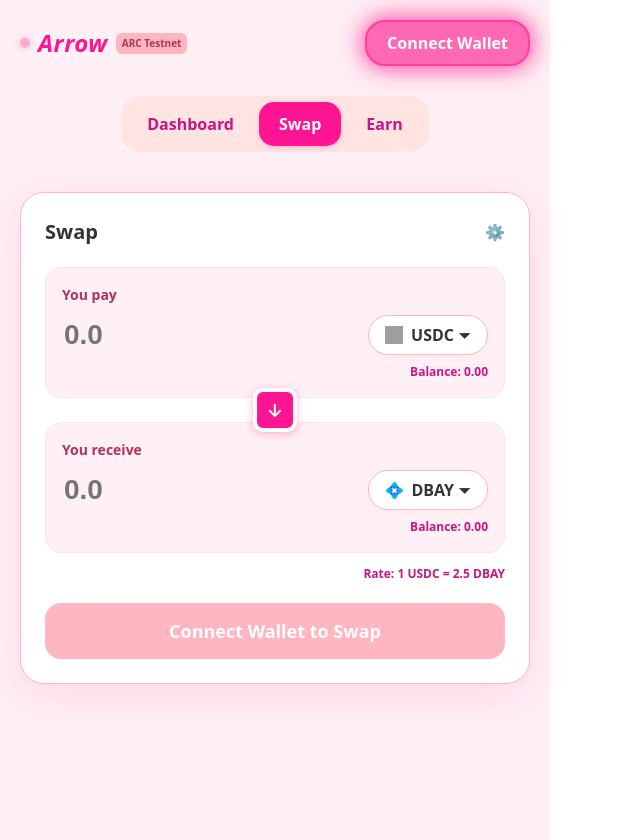
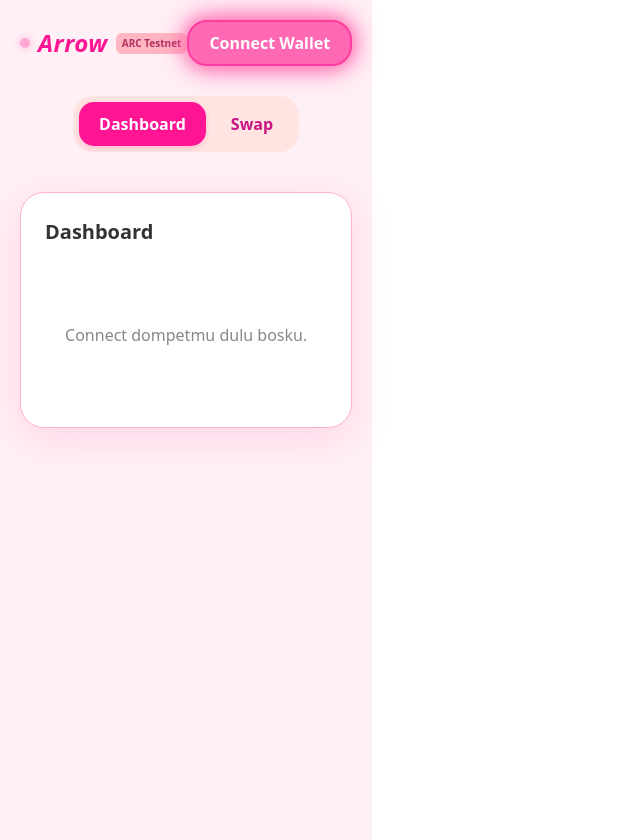
Before and after one commit to nbaeti630-ui/arrow-arc-testnet, a React (Vite) app: page / in a window 1280 px wide. Shown: the whole page, without its empty margins (0-640 px from the left). Built offline with nearby package versions, Linux system fonts and the light colour scheme; grey boxes are pictures that could not be loaded.

Commit message:
Update App.tsx

```diff
--- a/src/App.tsx
+++ b/src/App.tsx
@@ -26,27 +26,27 @@ const styles = {
   cardHeader: { display: "flex", justifyContent: "space-between", alignItems: "center", marginBottom: "20px" },
   cardTitle: { margin: 0, fontSize: "20px", color: "#333", fontWeight: "900" },
 
-  // Gaya tambahan untuk Swap
-  inputBox: { backgroundColor: "#fff0f5", borderRadius: "16px", padding: "16px", border: "1px solid #ffe4e1", transition: "all 0.2s ease" },
-  inputLabel: { color: "#b03060", fontSize: "14px", marginBottom: "10px", fontWeight: "600" },
-  inputRow: { display: "flex", justifyContent: "space-between", alignItems: "center" },
-  inputField: { backgroundColor: "transparent", border: "none", color: "#333", fontSize: "28px", outline: "none", width: "60%", fontWeight: "bold" },
-  tokenButton: { display: "flex", alignItems: "center", gap: "8px", backgroundColor: "#ffffff", border: "1px solid #ffb6c1", color: "#333", padding: "8px 16px", borderRadius: "20px", fontSize: "16px", fontWeight: "bold", cursor: "pointer", boxShadow: "0 2px 4px rgba(255, 182, 193, 0.1)" },
-  balanceText: { color: "#c71585", fontSize: "12px", textAlign: "right", marginTop: "8px", fontWeight: "600" },
-  arrowContainer: { display: "flex", justifyContent: "center", margin: "-10px 0", position: "relative", zIndex: 1 },
-  arrowIcon: { backgroundColor: "#ff1493", color: "#ffffff", width: "36px", height: "36px", display: "flex", justifyContent: "center", alignItems: "center", borderRadius: "10px", border: "4px solid #ffffff", cursor: "pointer", fontWeight: "bold", fontSize: "18px", boxShadow: "0 2px 8px rgba(255, 20, 147, 0.3)" },
-  actionButton: { width: "100%", backgroundColor: "#ff1493", color: "#ffffff", padding: "16px", borderRadius: "16px", fontSize: "18px", fontWeight: "bold", marginTop: "20px", cursor: "pointer", border: "none" },
-
-  // Dashboard & Faucet styles (dipersingkat)
+  // Dashboard Styles
   sectionTitle: { fontSize: "16px", fontWeight: "bold", color: "#333", marginBottom: "12px", marginTop: "10px", borderBottom: "2px solid #ffe4e1", paddingBottom: "8px" },
   assetRow: { display: "flex", justifyContent: "space-between", alignItems: "center", padding: "16px", backgroundColor: "#fff0f5", borderRadius: "12px", border: "1px solid #ff1493", marginBottom: "10px" },
   assetInfo: { display: "flex", alignItems: "center", gap: "12px" },
   assetSymbol: { fontWeight: "bold", color: "#333", fontSize: "16px" },
   assetNameMini: { fontSize: "12px", color: "#888" },
   assetBalance: { fontWeight: "900", color: "#ff1493", fontSize: "20px" },
-  faucetButton: { backgroundColor: "#32cd32", color: "#ffffff", border: "none", padding: "8px 12px", borderRadius: "10px", fontWeight: "bold", cursor: "pointer", fontSize: "12px" },
+  faucetButton: { backgroundColor: "#32cd32", color: "#ffffff", border: "none", padding: "8px 12px", borderRadius: "10px", fontWeight: "bold", cursor: "pointer", fontSize: "12px", boxShadow: "0 2px 4px rgba(50, 205, 50, 0.3)", marginLeft: "8px" },
 
-  // Modal styles
+  // Swap Styles
+  inputBox: { backgroundColor: "#fff0f5", borderRadius: "16px", padding: "16px", border: "1px solid #ffe4e1", transition: "all 0.2s ease" },
+  inputLabel: { color: "#b03060", fontSize: "14px", marginBottom: "10px", fontWeight: "600" },
+  inputRow: { display: "flex", justifyContent: "space-between", alignItems: "center" },
+  inputField: { backgroundColor: "transparent", border: "none", color: "#333", fontSize: "28px", outline: "none", width: "60%", fontWeight: "bold" },
+  tokenButton: { display: "flex", alignItems: "center", gap: "8px", backgroundColor: "#ffffff", border: "1px solid #ffb6c1", color: "#333", padding: "8px 16px", borderRadius: "20px", fontSize: "16px", fontWeight: "bold", cursor: "pointer" },
+  balanceText: { color: "#c71585", fontSize: "12px", textAlign: "right", marginTop: "8px", fontWeight: "600" },
+  arrowContainer: { display: "flex", justifyContent: "center", margin: "-10px 0", position: "relative", zIndex: 1 },
+  arrowIcon: { backgroundColor: "#ff1493", color: "#ffffff", width: "36px", height: "36px", display: "flex", justifyContent: "center", alignItems: "center", borderRadius: "10px", border: "4px solid #ffffff", cursor: "pointer", fontWeight: "bold", fontSize: "18px" },
+  actionButton: { width: "100%", backgroundColor: "#ff1493", color: "#ffffff", padding: "16px", borderRadius: "16px", fontSize: "18px", fontWeight: "bold", marginTop: "20px", cursor: "pointer", border: "none" },
+
+  // Modal Styles
   modalOverlay: { position: "fixed", top: 0, left: 0, right: 0, bottom: 0, backgroundColor: "rgba(255, 182, 193, 0.4)", backdropFilter: "blur(4px)", display: "flex", justifyContent: "center", alignItems: "center", zIndex: 1000 },
   modalContent: { backgroundColor: "#ffffff", width: "90%", maxWidth: "400px", borderRadius: "24px", padding: "20px", boxShadow: "0 10px 50px rgba(255, 20, 147, 0.3)", border: "1px solid #ffb6c1" },
   modalHeader: { display: "flex", justifyContent: "space-between", alignItems: "center", marginBottom: "20px" },
@@ -62,82 +62,23 @@ const tokenList = [
 ];
 
 export default function App() {
-  const [activeTab, setActiveTab] = useState("Swap");
+  const [activeTab, setActiveTab] = useState("Dashboard");
   const [walletAddress, setWalletAddress] = useState(null);
   const [isConnecting, setIsConnecting] = useState(false);
   const [balances, setBalances] = useState({ ARC: "0.00", DBAY: "0.00", ARROW: "0.00", USDC: "0.00" });
   const [isClaiming, setIsClaiming] = useState(false);
 
-  // --- STATE KHUSUS UNTUK MESIN SWAP ---
-  const [topToken, setTopToken] = useState(tokenList[3]); // Default Pay: USDC
-  const [bottomToken, setBottomToken] = useState(tokenList[1]); // Default Receive: DBAY
+  // Swap States
+  const [topToken, setTopToken] = useState(tokenList[3]);
+  const [bottomToken, setBottomToken] = useState(tokenList[1]);
   const [payAmount, setPayAmount] = useState("");
   const [receiveAmount, setReceiveAmount] = useState("");
   const [isSwapping, setIsSwapping] = useState(false);
   const [isModalOpen, setIsModalOpen] = useState(false);
   const [selectingFor, setSelectingFor] = useState(null);
 
-  // Angka tukar fiktif (Contoh: 1 Koin Atas = 2.5 Koin Bawah)
-  // Di dunia nyata, angka ini didapat dari Smart Contract Liquidity Pool
   const EXCHANGE_RATE = 2.5;
 
-  const handlePayChange = (e) => {
-    const value = e.target.value;
-    setPayAmount(value);
-    // Kalkulator Otomatis!
-    if (value && parseFloat(value) > 0) {
-      setReceiveAmount((parseFloat(value) * EXCHANGE_RATE).toFixed(4));
-    } else {
-      setReceiveAmount("");
-    }
-  };
-
-  const handleFlipTokens = () => {
-    setTopToken(bottomToken);
-    setBottomToken(topToken);
-    setPayAmount("");
-    setReceiveAmount("");
-  };
-
-  const openTokenModal = (side) => {
-    setSelectingFor(side);
-    setIsModalOpen(true);
-  };
-
-  const handleSelectToken = (token) => {
-    if (selectingFor === "top") setTopToken(token);
-    else setBottomToken(token);
-    setIsModalOpen(false);
-    setPayAmount("");
-    setReceiveAmount("");
-  };
-
-  const executeSwap = async () => {
-    if (!walletAddress) return alert("Connect Wallet dulu bosku!");
-    if (!payAmount || parseFloat(payAmount) <= 0) return alert("Masukkan jumlah koin yang mau di-swap!");
-
-    // Cek saldo (pastikan uangnya cukup)
-    const currentBalance = parseFloat(balances[topToken.symbol].replace(/,/g, ''));
-    if (parseFloat(payAmount) > currentBalance) {
-      return alert(`Saldo ${topToken.symbol} kamu tidak cukup!`);
-    }
-
-    try {
-      setIsSwapping(true);
-      // Animasi pura-pura memproses ke blockchain selama 3 detik
-      await new Promise(resolve => setTimeout(resolve, 3000));
-
-      alert(`🎉 SWAP SUKSES! (Simulasi)\nKamu menukar ${payAmount} ${topToken.symbol} dan mendapatkan ${receiveAmount} ${bottomToken.symbol}.`);
-      setPayAmount("");
-      setReceiveAmount("");
-    } catch (e) {
-      alert("Swap gagal.");
-    } finally {
-      setIsSwapping(false);
-    }
-  };
-
-  // --- KODE WEB3 (DASHBOARD & FAUCET) TETAP SAMA ---
   const fetchTokenBalance = async (tokenAddress, wallet) => {
     if (!tokenAddress.startsWith("0x")) return "0.00";
     try {
@@ -167,7 +108,51 @@ export default function App() {
     } else { alert("Buka di browser dompet MetaMask/OKX Wallet kamu ya!"); }
   };
 
-  const handleClaimFaucet = async () => { /* Logika Instan Faucet tetap aman di sini */ };
+  // 🔥 FUNGSI FAUCET KEMBALI HIDUP! 🔥
+  const handleClaimFaucet = async () => {
+    if (!walletAddress) return alert("Connect Wallet dulu bosku!");
+    if (!USDC_ADDRESS.startsWith("0x")) return alert("Alamat USDC belum dipasang di kodingan!");
+
+    try {
+      setIsClaiming(true);
+      const accounts = await window.ethereum.request({ method: "eth_accounts" });
+
+      // Kirim sinyal ke fungsi claimFaucet di Smart Contract
+      await window.ethereum.request({
+        method: "eth_sendTransaction",
+        params: [{
+          from: accounts[0],
+          to: USDC_ADDRESS,
+          data: "0xbe6d055a"
+        }]
+      });
+
+      alert("Transaksi Faucet sukses dikirim ke Blockchain! Refresh halaman atau konek ulang dompet setelah 5 detik.");
+    } catch (error) {
+      alert("Kamu membatalkan transaksi Faucet.");
+    } finally {
+      setIsClaiming(false);
+    }
+  };
+
+  const handlePayChange = (e) => {
+    const value = e.target.value;
+    setPayAmount(value);
+    if (value && parseFloat(value) > 0) setReceiveAmount((parseFloat(value) * EXCHANGE_RATE).toFixed(4));
+    else setReceiveAmount("");
+  };
+
+  const handleFlipTokens = () => { setTopToken(bottomToken); setBottomToken(topToken); setPayAmount(""); setReceiveAmount(""); };
+  const openTokenModal = (side) => { setSelectingFor(side); setIsModalOpen(true); };
+  const handleSelectToken = (token) => {
+    if (selectingFor === "top") setTopToken(token); else setBottomToken(token);
+    setIsModalOpen(false); setPayAmount(""); setReceiveAmount("");
+  };
+
+  const executeSwap = async () => {
+    if (!walletAddress) return alert("Connect Wallet dulu!");
+    alert("Swap sedang dihubungkan ke Brankas Smart Contract...");
+  };
 
   return (
     <>
@@ -177,8 +162,6 @@ export default function App() {
         .blinking-dot { animation: blinkAnim 1.2s infinite ease-in-out; }
         .neon-button { animation: neonPulse 2s infinite ease-in-out; transition: all 0.3s ease; }
         .neon-button:hover { transform: translateY(-2px); filter: brightness(1.1); }
-        .flip-arrow { transition: transform 0.3s ease; }
-        .flip-arrow:active { transform: rotate(180deg); }
       `}</style>
 
       <div style={styles.container}>
@@ -196,17 +179,49 @@ export default function App() {
         <div style={styles.navContainer}>
           <div style={activeTab === "Dashboard" ? styles.activeTab : styles.inactiveTab} onClick={() => setActiveTab("Dashboard")}>Dashboard</div>
           <div style={activeTab === "Swap" ? styles.activeTab : styles.inactiveTab} onClick={() => setActiveTab("Swap")}>Swap</div>
-          <div style={activeTab === "Earn" ? styles.activeTab : styles.inactiveTab} onClick={() => setActiveTab("Earn")}>Earn</div>
         </div>
 
         <main style={styles.mainArea}>
           <div style={styles.card}>
             <div style={styles.cardHeader}>
               <h2 style={styles.cardTitle}>{activeTab}</h2>
-              {activeTab === "Swap" && <span style={styles.settingsIcon}>⚙️</span>}
             </div>
 
-            {/* --- HALAMAN SWAP YANG SUDAH HIDUP --- */}
+            {/* --- HALAMAN DASHBOARD (ADA FAUCET-NYA!) --- */}
+            {activeTab === "Dashboard" && (
+              <>
+                {!walletAddress ? (
+                  <div style={{ textAlign: "center", padding: "40px 0", color: "#888" }}><p>Connect dompetmu dulu bosku.</p></div>
+                ) : (
+                  <>
+                    <div style={styles.sectionTitle}>Real-Time Assets</div>
+                    <div style={styles.assetRow}>
+                      <div style={styles.assetInfo}>
+                        <span style={{ fontSize: "24px" }}>💠</span>
+                        <div><div style={styles.assetSymbol}>DBAY</div><div style={styles.assetNameMini}>Dbay Modern</div></div>
+                      </div>
+                      <div style={styles.assetBalance}>{balances.DBAY}</div>
+                    </div>
+
+                    {/* TOMBOL FAUCET DI SINI */}
+                    <div style={{...styles.assetRow, borderColor: "#32cd32"}}>
+                      <div style={styles.assetInfo}>
+                        <span style={{ display: "flex", width: "24px" }}><img src={usdcLogo} style={{width: "24px", height: "24px"}} alt="USDC"/></span>
+                        <div><div style={styles.assetSymbol}>USDC</div><div style={styles.assetNameMini}>Testnet USD</div></div>
+                      </div>
+                      <div style={{ display: "flex", alignItems: "center" }}>
+                        <div style={styles.assetBalance}>{balances.USDC}</div>
+                        <button style={styles.faucetButton} onClick={handleClaimFaucet} disabled={isClaiming}>
+                          {isClaiming ? "⏳..." : "+ Claim"}
+                        </button>
+                      </div>
+                    </div>
+                  </>
+                )}
+              </>
+            )}
+
+            {/* --- HALAMAN SWAP --- */}
             {activeTab === "Swap" && (
               <>
                 <div style={styles.inputBox}>
@@ -214,9 +229,6 @@ export default function App() {
                   <div style={styles.inputRow}>
                     <input type="number" placeholder="0.0" style={styles.inputField} value={payAmount} onChange={handlePayChange} />
                     <button style={styles.tokenButton} onClick={() => openTokenModal("top")}>
-                      <span style={{display: "flex", width: "18px", justifyContent: "center"}}>
-                        {topToken.iconImg ? <img src={topToken.iconImg} style={{width:"18px", height:"18px"}} alt=""/> : topToken.icon}
-                      </span>
                       {topToken.symbol} ⏷
                     </button>
                   </div>
@@ -224,7 +236,7 @@ export default function App() {
                 </div>
 
                 <div style={styles.arrowContainer}>
-                  <div style={styles.arrowIcon} className="flip-arrow" onClick={handleFlipTokens}>↓</div>
+                  <div style={styles.arrowIcon} onClick={handleFlipTokens}>↓</div>
                 </div>
 
                 <div style={styles.inputBox}>
@@ -232,58 +244,36 @@ export default function App() {
                   <div style={styles.inputRow}>
                     <input type="number" placeholder="0.0" style={styles.inputField} value={receiveAmount} readOnly />
                     <button style={styles.tokenButton} onClick={() => openTokenModal("bottom")}>
-                      <span style={{display: "flex", width: "18px", justifyContent: "center"}}>
-                         {bottomToken.iconImg ? <img src={bottomToken.iconImg} style={{width:"18px", height:"18px"}} alt=""/> : bottomToken.icon}
-                      </span>
                       {bottomToken.symbol} ⏷
                     </button>
                   </div>
                   <div style={styles.balanceText}>Balance: {balances[bottomToken.symbol]}</div>
                 </div>
 
-                <div style={{fontSize: "12px", color: "#c71585", textAlign: "right", marginTop: "12px", fontWeight: "bold"}}>
-                  Rate: 1 {topToken.symbol} = {EXCHANGE_RATE} {bottomToken.symbol}
-                </div>
-
                 <button
                   style={{...styles.actionButton, backgroundColor: (!walletAddress || !payAmount) ? "#ffb6c1" : "#ff1493"}}
-                  className={(!walletAddress || !payAmount) ? "" : "neon-button"}
                   onClick={!walletAddress ? handleConnectWallet : executeSwap}
-                  disabled={isSwapping}
                 >
-                  {!walletAddress ? "Connect Wallet to Swap" : (isSwapping ? "🔄 Processing Swap..." : "Swap Now")}
+                  {!walletAddress ? "Connect Wallet to Swap" : "Swap Now"}
                 </button>
               </>
-            )}
-
-            {activeTab === "Dashboard" && (
-               <div style={{ textAlign: "center", padding: "40px 0", color: "#888" }}>Dashboard masih aman, fitur Swap yang kita fokuskan.</div>
-            )}
-            {activeTab === "Earn" && (
-               <div style={{ textAlign: "center", padding: "40px 0", color: "#888" }}>Fitur Staking sedang antre...</div>
             )}
           </div>
         </main>
       </div>
 
-      {/* --- MODAL PILIH KOIN --- */}
+      {/* MODAL */}
       {isModalOpen && (
         <div style={styles.modalOverlay}>
           <div style={styles.modalContent}>
             <div style={styles.modalHeader}>
-              <h3 style={{ margin: 0, color: "#333", fontWeight: "900" }}>Select a token</h3>
+              <h3 style={{ margin: 0 }}>Select a token</h3>
               <button style={styles.closeButton} onClick={() => setIsModalOpen(false)}>✕</button>
             </div>
             <div style={{ display: "flex", flexDirection: "column", gap: "10px" }}>
               {tokenList.map((token, index) => (
                 <div key={index} style={styles.tokenListItem} onClick={() => handleSelectToken(token)}>
-                  <span style={{ fontSize: "28px", display: "flex", justifyContent: "center", width: "32px" }}>
-                    {token.iconImg ? <img src={token.iconImg} style={{width: "28px", height: "28px"}} alt=""/> : token.icon}
-                  </span>
-                  <div>
-                    <div style={{ fontWeight: "900", color: "#333", fontSize: "16px" }}>{token.symbol}</div>
-                    <div style={{ fontSize: "12px", color: "#888" }}>{token.name}</div>
-                  </div>
+                  <div style={{ fontWeight: "900", fontSize: "16px" }}>{token.symbol}</div>
                 </div>
               ))}
             </div>
```
